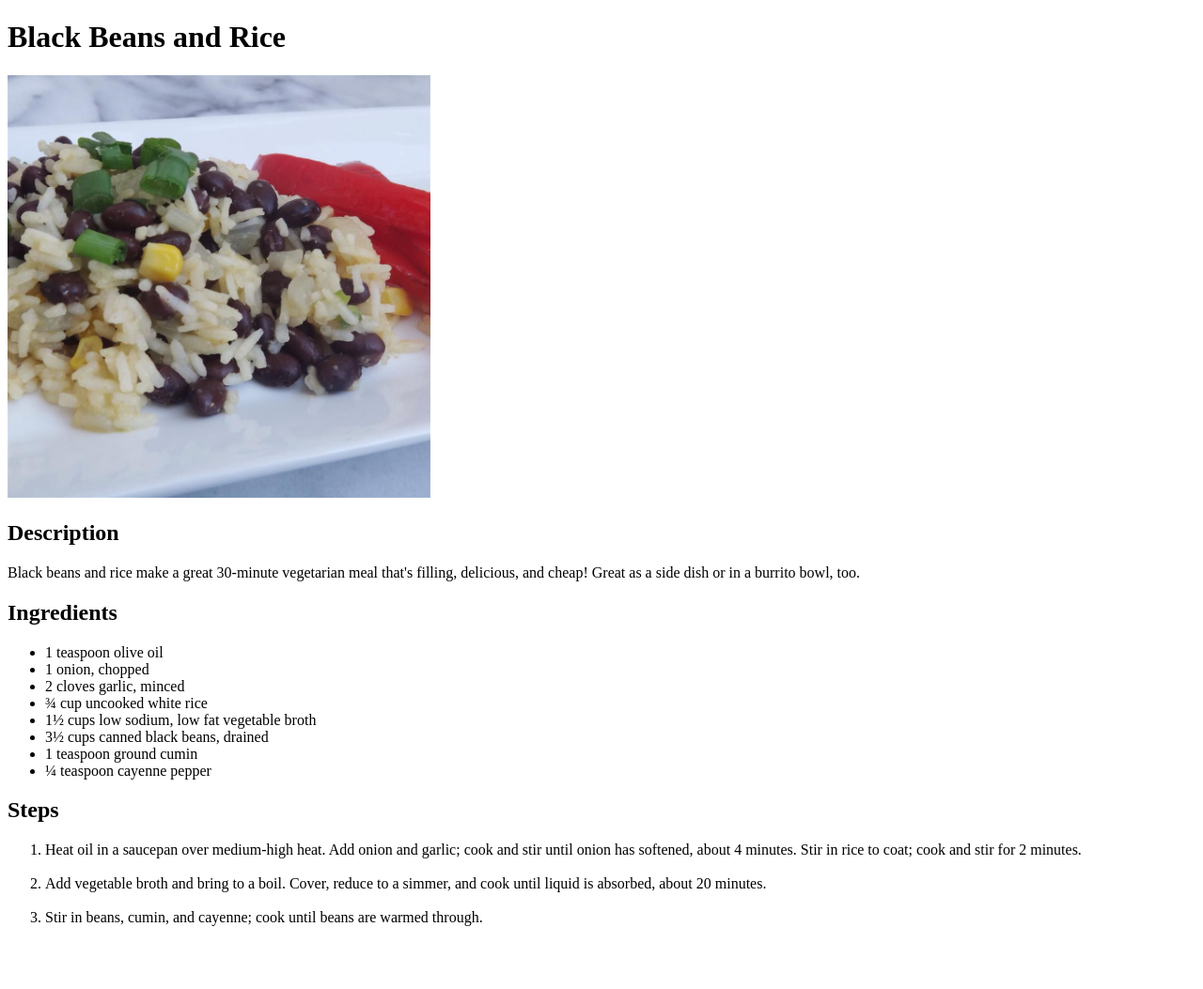
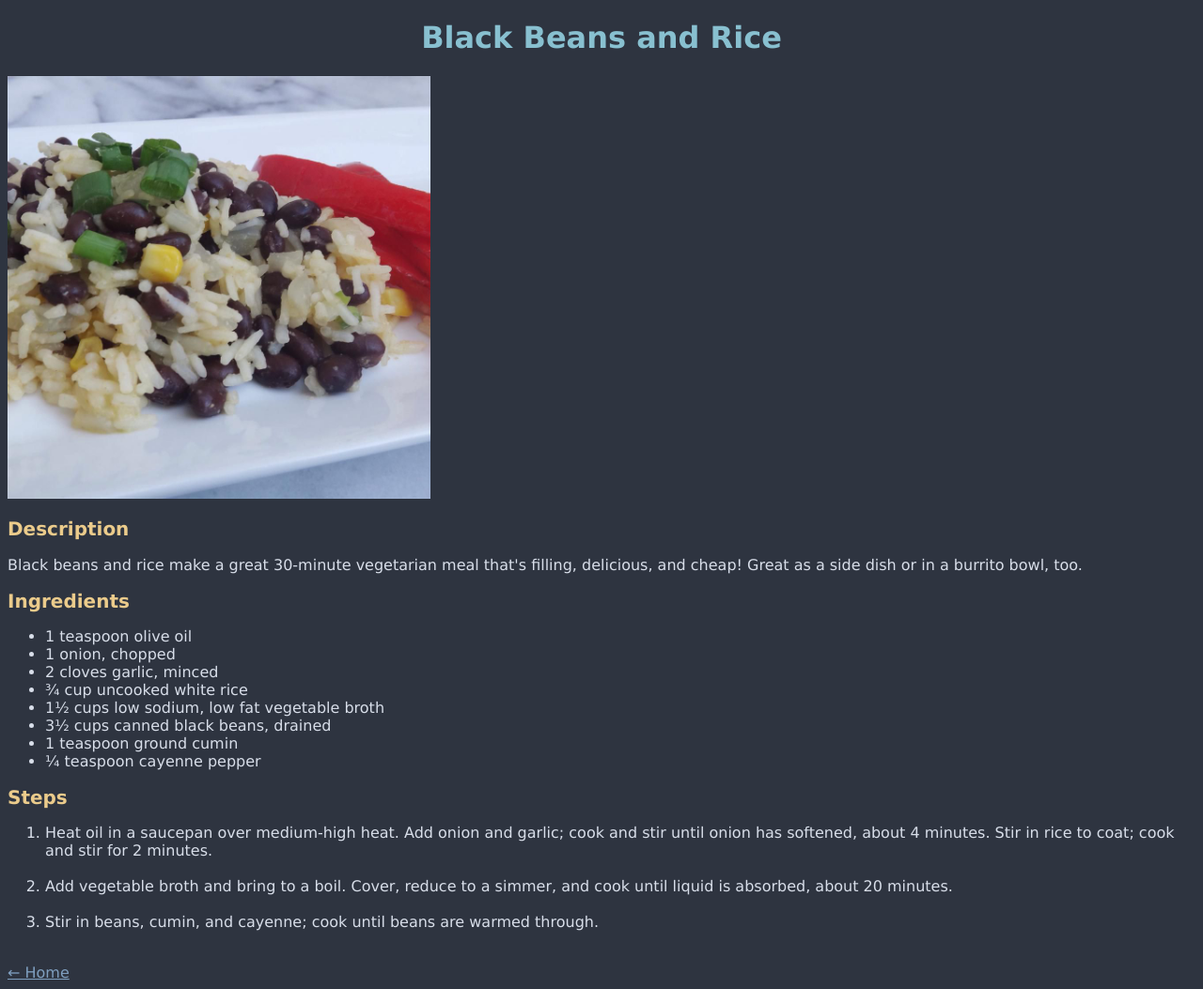
Before and after one commit to blankCubicle/odin-recipes, a plain HTML site: page recipes/black-beans-and-rice.html in a window 1280 px wide. Shown: the whole page at 94% size. Before the commit the page ends 1002 px from the top, so only its background shows below. Drawn offline with Linux system fonts and the light colour scheme.

Commit message:
Add basic styles and a link back home on recipes

```diff
--- /dev/null
+++ b/global.css
@@ -0,0 +1,28 @@
+body {
+  background-color: #2e3440;
+  color: #d8dee9;
+  font-family: 'Verdana', sans-serif;
+}
+
+a {
+  color: #7f9fbf;
+}
+a:visited {
+  color: #b48ead;
+}
+
+h1 {
+  color: #88c0d0;
+}
+h2 {
+  color: #ebcb8b;
+  font-size: 20px;
+}
+
+.centered {
+  text-align: center;
+}
+
+.bright {
+  color: #e5e9f0;
+}
--- a/recipes/black-beans-and-rice.html
+++ b/recipes/black-beans-and-rice.html
@@ -4,9 +4,10 @@
     <meta charset="UTF-8" />
     <meta name="viewport" content="width=device-width, initial-scale=1.0" />
     <title>Black Beans and Rice</title>
+    <link rel="stylesheet" href="../global.css" />
   </head>
   <body>
-    <h1>Black Beans and Rice</h1>
+    <h1 class="centered">Black Beans and Rice</h1>
     <img
       src="../images/black-beans-and-rice.jpg"
       alt="Black Beans and Rice"
@@ -47,5 +48,7 @@
         Stir in beans, cumin, and cayenne; cook until beans are warmed through.
       </li>
     </ol>
+    <br />
+    <a href="../index.html">← Home</a>
   </body>
 </html>
```
Also changed, not shown: index.html (+3 -2 lines), recipes/arepas.html (+4 -1 lines), recipes/pasta-roni.html (+4 -1 lines).
